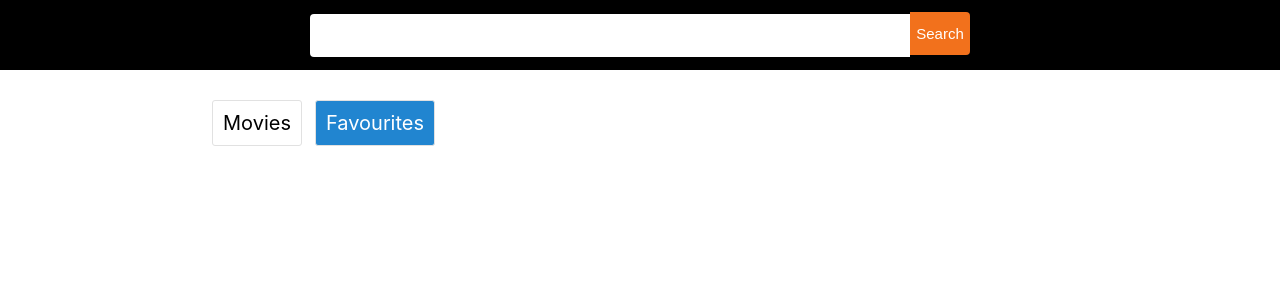
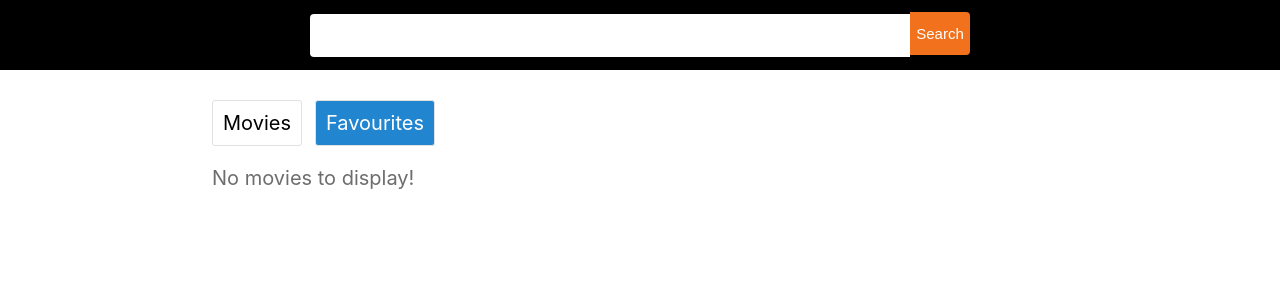
Before and after one commit to prathamesh4512/Movies-Rating-React-App, a React (Create React App) app: page / in a window 1280 px wide. Both pictures are taken after a click on the element "Favourites". Shown: the top 300 px of the page. Built offline with nearby package versions, Linux system fonts and the light colour scheme.

Commit message:
Update store as global state using connect function of react-redux

```diff
--- a/package.json
+++ b/package.json
@@ -8,6 +8,7 @@
     "@testing-library/user-event": "^13.5.0",
     "react": "^18.2.0",
     "react-dom": "^18.2.0",
+    "react-redux": "^8.0.2",
     "react-scripts": "5.0.1",
     "redux": "^4.2.0",
     "redux-thunk": "^2.4.1",
--- a/src/components/App.js
+++ b/src/components/App.js
@@ -1,42 +1,33 @@
-import { data } from "../data";
+import React from "react";
+import { connect } from "react-redux";
 
 import Navbar from "./Navbar";
 import MovieCard from "./MovieCard";
-import React from "react";
-
+import { data as moviesList } from "../data";
 import { addMovies, setShowFavs } from "../actions";
 
 class App extends React.Component {
   componentDidMount() {
-    const { store } = this.props;
-    store.subscribe(() => {
-      console.log("State Updated");
-      console.log(store.getState());
-      this.forceUpdate();
-    });
-
-    // dispatch action
-    store.dispatch(addMovies(data));
+    this.props.dispatch(addMovies(moviesList));
   }
 
   isMovieFav = (movie) => {
-    const { movies } = this.props.store.getState();
+    const { movies } = this.props;
     if (movies.favourites.indexOf(movie) < 0) return false;
     return true;
   };
 
   onChangeTab = (val) => {
-    this.props.store.dispatch(setShowFavs(val));
+    this.props.dispatch(setShowFavs(val));
   };
 
   render() {
-    const { store } = this.props;
-    const { movies, search } = store.getState();
-    const { list, favourites, showFavs } = movies;
+    // const { store } = this.props;
+    const { list, favourites, showFavs } = this.props.movies;
     const displayMovies = showFavs ? favourites : list;
     return (
       <div className="App">
-        <Navbar search={search} dispatch={store.dispatch} />
+        <Navbar />
         <div className="main">
           <div className="tabs">
             <div
@@ -57,14 +48,17 @@ class App extends React.Component {
             </div>
           </div>
           <div className="list">
-            {displayMovies.map((movie, index) => (
+            {displayMovies.map((movie) => (
               <MovieCard
                 movie={movie}
-                key={`movie-${index}`}
-                dispatch={store.dispatch}
+                key={movie.imdbID}
+                dispatch={this.props.dispatch}
                 favourites={this.isMovieFav(movie)}
               />
             ))}
+            {displayMovies.length === 0 ? (
+              <div className="no-movies">No movies to display! </div>
+            ) : null}
           </div>
         </div>
       </div>
@@ -72,4 +66,12 @@ class App extends React.Component {
   }
 }
 
-export default App;
+function mapStateToProps({ movies }) {
+  return {
+    movies,
+  };
+}
+
+const connectedAppComponent = connect(mapStateToProps)(App);
+
+export default connectedAppComponent;
--- a/src/components/Navbar.js
+++ b/src/components/Navbar.js
@@ -1,4 +1,6 @@
 import React, { Component } from "react";
+import { connect } from "react-redux";
+
 import { addMovieToList, handleMovieSearch } from "../actions";
 
 class Navbar extends Component {
@@ -51,4 +53,12 @@ class Navbar extends Component {
   }
 }
 
-export default Navbar;
+function mapStateToProps({ search }) {
+  return {
+    search,
+  };
+}
+
+const connectedNavbarComponent = connect(mapStateToProps)(Navbar);
+
+export default connectedNavbarComponent;
--- a/src/index.js
+++ b/src/index.js
@@ -1,10 +1,12 @@
 import React from "react";
 import ReactDOM from "react-dom/client";
-import "./index.css";
-import App from "./components/App";
 import { createStore, applyMiddleware } from "redux";
 import { rootReducer } from "./reducers";
 import ThunkMiddleware from "redux-thunk";
+import { Provider } from "react-redux";
+
+import "./index.css";
+import App from "./components/App";
 
 const middlewareEnchaner = applyMiddleware(ThunkMiddleware);
 
@@ -14,6 +16,8 @@ const store = createStore(rootReducer, middlewareEnchaner);
 const root = ReactDOM.createRoot(document.getElementById("root"));
 root.render(
   <React.StrictMode>
-    <App store={store} />
+    <Provider store={store}>
+      <App />
+    </Provider>
   </React.StrictMode>
 );
```
Also changed, not shown: 1 other file (tests, documents, lock files or other folders).
